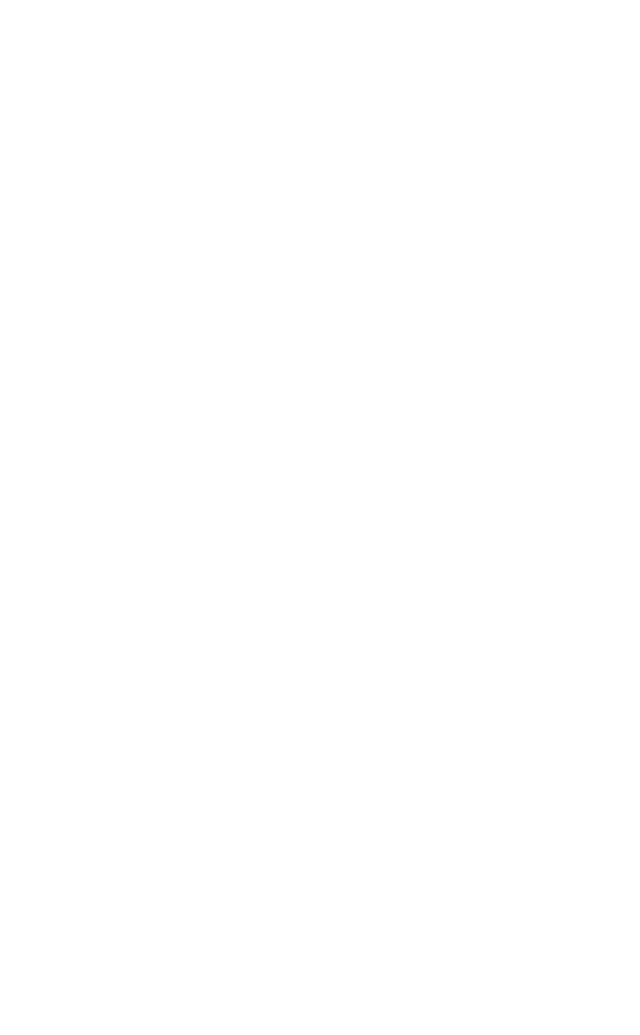
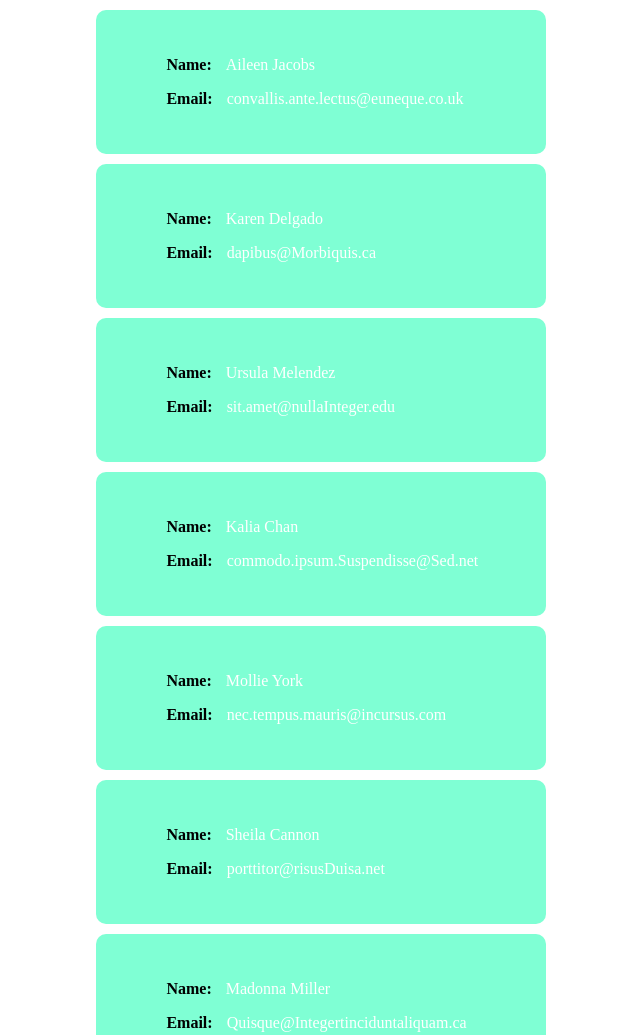
Before and after one commit to antonbr13/wk3-d15-angular-drills, a plain HTML site: page angular-drills/app2-an_array/index.html in a window 1280 px wide. Shown: the top 1035 px of the page, without its empty margins (319-959 px from the left). Before the commit the page ends 800 px from the top, so only its background shows below. Drawn offline with nearby package versions, Linux system fonts and the light colour scheme.

Commit message:
finished adding some styling - took about 10 to 15 minutes to accomplish the objective

```diff
--- a/angular-drills/app2-an_array/controller.js
+++ b/angular-drills/app2-an_array/controller.js
@@ -1,5 +1,5 @@
 arrApp.controller('arrayCtrl', function($scope, arrayService) {
 
-   $scope.data = gettingArrData();
+   $scope.data = arrayService.gettingArrData();
 
 });
--- a/angular-drills/app2-an_array/index.html
+++ b/angular-drills/app2-an_array/index.html
@@ -4,10 +4,15 @@
 	</head>
 	<body ng-controller="arrayCtrl">
 
-		<div ng-repeat='info in data' class="">
+		<div ng-repeat='info in data' class="container">
 
-				{{info.name}} -->
-				{{info.email}}
+				<div class="pairs">
+
+					<p><strong>Name: </strong>  {{info.name}}</p>
+					<p><strong>Email: </strong>	{{info.email}}</p>
+
+
+				</div>
 
 		</div>
 
--- a/angular-drills/app2-an_array/style.css
+++ b/angular-drills/app2-an_array/style.css
@@ -1,8 +1,19 @@
-.row {
-	background-color: #D3D46A;
-	width: 100%;
+.container {
+	text-align: justify;
+
+
 }
-.personData {
-	width: 24%;
-	display: inline-block;
+
+.pairs {
+	background: aquamarine;
+	color: white;
+	width: 30%;
+	margin: 10px auto;
+	border-radius: 10px;
+	padding: 30px 0  30px 70px  ;
 }
+
+strong {
+	color: black;
+	margin-right: 10px;
+}
```
